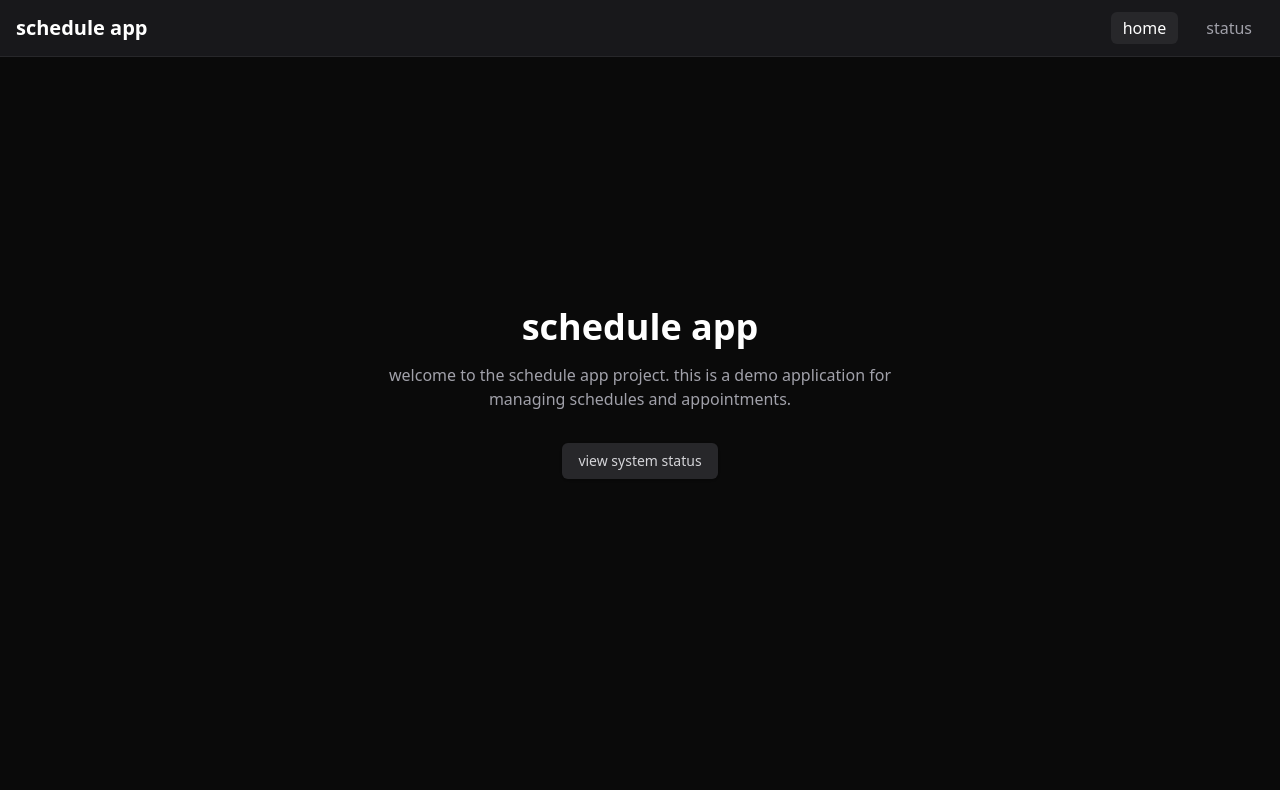
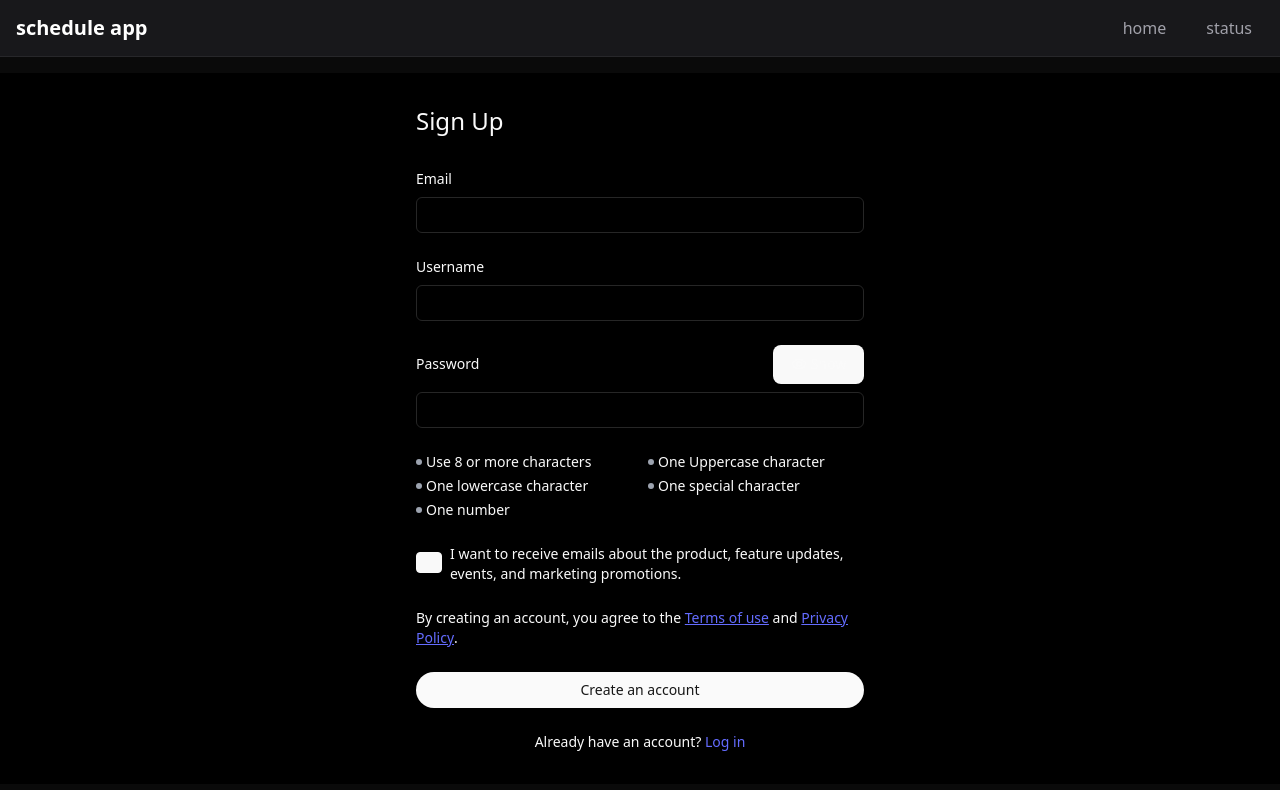
Before and after one commit to LaurierCS/ScheduleApp, a React (Vite) app in the folder frontend/: page /signup in a window 1280 px wide. Before the commit this address led to /. Shown: the top 790 px of the page. Built offline with nearby package versions, Linux system fonts and the light colour scheme; no server answers.

Commit message:
Sign up page implemented

```diff
--- a/frontend/package.json
+++ b/frontend/package.json
@@ -10,6 +10,7 @@
     "preview": "vite preview"
   },
   "dependencies": {
+    "@radix-ui/react-checkbox": "^1.1.4",
     "@radix-ui/react-slot": "^1.1.2",
     "react": "^19.0.0",
     "react-dom": "^19.0.0",
--- a/frontend/src/App.tsx
+++ b/frontend/src/App.tsx
@@ -2,6 +2,7 @@ import { BrowserRouter as Router, Routes, Route, Navigate } from 'react-router-d
 import StatusDashboard from '@/components/StatusDashboard'
 import Home from '@/components/Home'
 import Navbar from '@/components/Navbar'
+import SignupForm from "@/components/SignupForm";
 
 function App() {
 	return (
@@ -12,12 +13,13 @@ function App() {
 					<Routes>
 						<Route path="/" element={<Home />} />
 						<Route path="/status" element={<StatusDashboard />} />
+						<Route path="/signup" element={<SignupForm />} />
 						<Route path="*" element={<Navigate to="/" replace />} />
 					</Routes>
 				</main>
 			</Router>
 		</div>
-  )
+	);
 }
 
 export default App
--- /dev/null
+++ b/frontend/src/components/SignupForm.tsx
@@ -0,0 +1,206 @@
+"use client";
+
+import { useState, useEffect } from "react";
+import { Link } from "react-router-dom";
+import { Button } from "@/components/ui/button";
+import { Input } from "@/components/ui/input";
+import { Checkbox } from "@/components/ui/checkbox";
+import { EyeIcon, EyeOffIcon } from "lucide-react";
+
+export default function SignupForm() {
+	const [showPassword, setShowPassword] = useState(false);
+	const [password, setPassword] = useState("");
+	const [passwordRequirements, setPasswordRequirements] = useState({
+		minLength: false,
+		hasUppercase: false,
+		hasLowercase: false,
+		hasSpecial: false,
+		hasNumber: false,
+	});
+
+	// Check password requirements whenever the password changes
+	useEffect(() => {
+		setPasswordRequirements({
+			minLength: password.length >= 8,
+			hasUppercase: /[A-Z]/.test(password),
+			hasLowercase: /[a-z]/.test(password),
+			hasSpecial: /[^A-Za-z0-9]/.test(password),
+			hasNumber: /[0-9]/.test(password),
+		});
+	}, [password]);
+
+	return (
+		<div className="flex flex-col bg-black">
+			<div className="flex flex-1">
+				<div className="w-full p-4 md:p-8 lg:p-8 flex flex-col">
+					<div className="max-w-md w-full mx-auto">
+						<h3 className="text-2xl font-medium mb-8">Sign Up</h3>
+
+						<form className="space-y-6">
+							<div className="space-y-2">
+								<label htmlFor="email" className="block text-sm font-medium">
+									Email
+								</label>
+								<Input id="email" type="email" className="w-full rounded-md" />
+							</div>
+
+							<div className="space-y-2">
+								<label htmlFor="username" className="block text-sm font-medium">
+									Username
+								</label>
+								<Input
+									id="username"
+									type="text"
+									className="w-full rounded-md"
+								/>
+							</div>
+
+							<div className="space-y-2">
+								<div className="flex justify-between items-center">
+									<label
+										htmlFor="password"
+										className="block text-sm font-medium">
+										Password
+									</label>
+									<button
+										type="button"
+										onClick={() => setShowPassword(!showPassword)}
+										className="text-sm flex items-center gap-1">
+										{showPassword ? (
+											<EyeOffIcon size={16} />
+										) : (
+											<EyeIcon size={16} />
+										)}
+										{showPassword ? "Hide" : "Show"}
+									</button>
+								</div>
+								<Input
+									id="password"
+									type={showPassword ? "text" : "password"}
+									className="w-full rounded-md"
+									value={password}
+									onChange={(e) => setPassword(e.target.value)}
+								/>
+							</div>
+
+							<div className="space-y-2">
+								<ul className="grid grid-cols-2 gap-x-4 gap-y-1 text-sm">
+									<li className="flex items-center gap-1">
+										<span
+											className={`h-1.5 w-1.5 rounded-full ${
+												passwordRequirements.minLength
+													? "bg-green-500"
+													: "bg-gray-400"
+											}`}></span>
+										<span
+											className={
+												passwordRequirements.minLength ? "text-green-500" : ""
+											}>
+											Use 8 or more characters
+										</span>
+									</li>
+									<li className="flex items-center gap-1">
+										<span
+											className={`h-1.5 w-1.5 rounded-full ${
+												passwordRequirements.hasUppercase
+													? "bg-green-500"
+													: "bg-gray-400"
+											}`}></span>
+										<span
+											className={
+												passwordRequirements.hasUppercase
+													? "text-green-500"
+													: ""
+											}>
+											One Uppercase character
+										</span>
+									</li>
+									<li className="flex items-center gap-1">
+										<span
+											className={`h-1.5 w-1.5 rounded-full ${
+												passwordRequirements.hasLowercase
+													? "bg-green-500"
+													: "bg-gray-400"
+											}`}></span>
+										<span
+											className={
+												passwordRequirements.hasLowercase
+													? "text-green-500"
+													: ""
+											}>
+											One lowercase character
+										</span>
+									</li>
+									<li className="flex items-center gap-1">
+										<span
+											className={`h-1.5 w-1.5 rounded-full ${
+												passwordRequirements.hasSpecial
+													? "bg-green-500"
+													: "bg-gray-400"
+											}`}></span>
+										<span
+											className={
+												passwordRequirements.hasSpecial ? "text-green-500" : ""
+											}>
+											One special character
+										</span>
+									</li>
+									<li className="flex items-center gap-1">
+										<span
+											className={`h-1.5 w-1.5 rounded-full ${
+												passwordRequirements.hasNumber
+													? "bg-green-500"
+													: "bg-gray-400"
+											}`}></span>
+										<span
+											className={
+												passwordRequirements.hasNumber ? "text-green-500" : ""
+											}>
+											One number
+										</span>
+									</li>
+								</ul>
+							</div>
+
+							<div className="flex items-start gap-2">
+								<Checkbox
+									id="marketing"
+									className="mt-2 px-3"
+								/>
+								<label htmlFor="marketing" className="text-sm">
+									I want to receive emails about the product, feature updates,
+									events, and marketing promotions.
+								</label>
+							</div>
+
+							<div className="text-sm">
+								<p>
+									By creating an account, you agree to the{" "}
+									<Link to="#" className="underline">
+										Terms of use
+									</Link>{" "}
+									and{" "}
+									<Link to="#" className="underline">
+										Privacy Policy
+									</Link>
+									.
+								</p>
+							</div>
+
+							<Button className="w-full rounded-full hover:bg-opacity-90">
+								Create an account
+							</Button>
+
+							<div className="text-center text-sm">
+								Already have an account?{" "}
+								<Link to="/login" className="font-medium">
+									Log in
+								</Link>
+							</div>
+						</form>
+					</div>
+				</div>
+			</div>
+		</div>
+	);
+}
--- /dev/null
+++ b/frontend/src/components/ui/checkbox.tsx
@@ -0,0 +1,28 @@
+import * as React from "react"
+import * as CheckboxPrimitive from "@radix-ui/react-checkbox"
+import { Check } from "lucide-react"
+
+import { cn } from "@/lib/utils"
+
+const Checkbox = React.forwardRef<
+  React.ElementRef<typeof CheckboxPrimitive.Root>,
+  React.ComponentPropsWithoutRef<typeof CheckboxPrimitive.Root>
+>(({ className, ...props }, ref) => (
+  <CheckboxPrimitive.Root
+    ref={ref}
+    className={cn(
+      "peer h-4 w-4 shrink-0 rounded-sm border border-primary shadow focus-visible:outline-none focus-visible:ring-1 focus-visible:ring-ring disabled:cursor-not-allowed disabled:opacity-50 data-[state=checked]:bg-primary data-[state=checked]:text-primary-foreground",
+      className
+    )}
+    {...props}
+  >
+    <CheckboxPrimitive.Indicator
+      className={cn("flex items-center justify-center text-current")}
+    >
+      <Check className="h-4 w-4" />
+    </CheckboxPrimitive.Indicator>
+  </CheckboxPrimitive.Root>
+))
+Checkbox.displayName = CheckboxPrimitive.Root.displayName
+
+export { Checkbox }
--- /dev/null
+++ b/frontend/src/components/ui/input.tsx
@@ -0,0 +1,22 @@
+import * as React from "react"
+
+import { cn } from "@/lib/utils"
+
+const Input = React.forwardRef<HTMLInputElement, React.ComponentProps<"input">>(
+  ({ className, type, ...props }, ref) => {
+    return (
+      <input
+        type={type}
+        className={cn(
+          "flex h-9 w-full rounded-md border border-input bg-transparent px-3 py-1 text-base shadow-sm transition-colors file:border-0 file:bg-transparent file:text-sm file:font-medium file:text-foreground placeholder:text-muted-foreground focus-visible:outline-none focus-visible:ring-1 focus-visible:ring-ring disabled:cursor-not-allowed disabled:opacity-50 md:text-sm",
+          className
+        )}
+        ref={ref}
+        {...props}
+      />
+    )
+  }
+)
+Input.displayName = "Input"
+
+export { Input }
--- a/frontend/src/utils/api.ts
+++ b/frontend/src/utils/api.ts
@@ -1,7 +1,7 @@
 // api configuration utilities
 
 // get backend url from environment variables or use default
-export const API_BASE_URL = import.meta.env.VITE_BACKEND_URL || 'http://localhost:3000';
+export const API_BASE_URL = import.meta.env.VITE_BACKEND_URL || 'http://localhost:8123';
 export const API_PREFIX = import.meta.env.VITE_API_PREFIX || '/api';
 
 // build complete api url
```
Also changed, not shown: 2 other files (tests, documents, lock files or other folders). Lines whose indentation alone changed are shown as unchanged.
